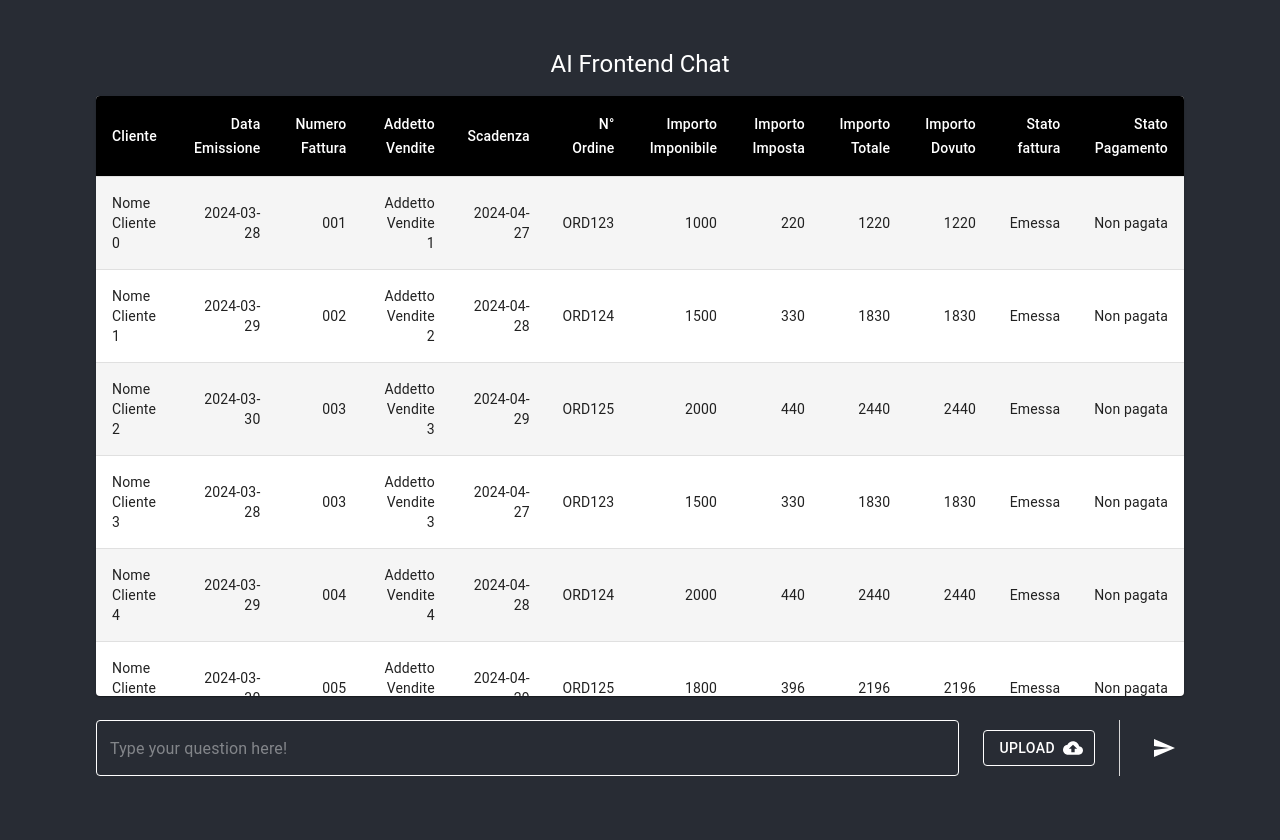
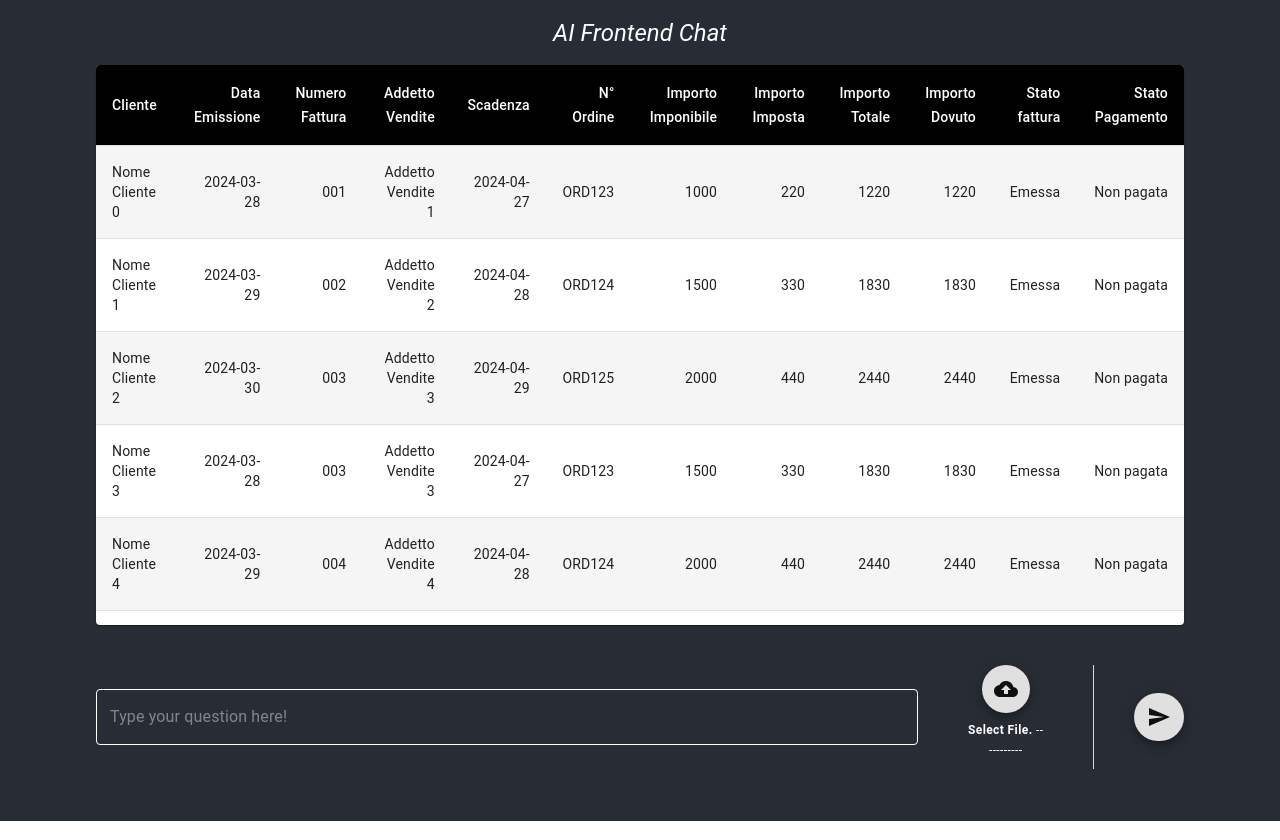
Before and after one commit to Karmhhh/ai_frontend, a React (Create React App) app: page / in a window 1280 px wide. Built offline with nearby package versions, Linux system fonts and the light colour scheme.

Commit message:
some changes

```diff
--- a/src/App.js
+++ b/src/App.js
@@ -3,9 +3,7 @@ import {
   TextField,
   Divider,
   Stack,
-  IconButton,
   Grid,
-  Table,
   Typography,
 } from "@mui/material";
 import InputFileUpload from "./Components/ImportButton";
@@ -13,6 +11,7 @@ import SendIcon from "@mui/icons-material/Send";
 import { makeStyles, styled } from "@mui/styles";
 import CustomizedTables from "./Components/Table";
 import data from "./mockup";
+import Fab from "@mui/material/Fab";
 import { useEffect, useState } from "react";
 const useStyles = makeStyles({
   whiteBorder: {
@@ -36,21 +35,22 @@ function App() {
   const classes = useStyles();
   return (
     <div className="App">
-      <Grid direction={"column"} container padding={"3rem"}>
+      <Grid direction={"column"} container padding={"1rem 3rem"}>
         <Grid item>
-          <Typography component={"h6"} variant="h5">
+          <Typography component={"i"} variant="h5">
             AI Frontend Chat
           </Typography>
         </Grid>
-        <Grid item padding={"1rem 3rem"} sx={{ height: "78vh" }}>
+        <Grid item padding={"1rem 3rem"} sx={{ height: "75vh" }}>
           <CustomizedTables data={data} />
         </Grid>
 
         <Grid item>
+
           <Stack
             padding={"1rem 3rem"}
             direction={"row"}
-            spacing={3}
+            spacing={5}
             alignItems={"center"}
           >
             <WhiteTextTextField
@@ -72,10 +72,10 @@ function App() {
               variant="middle"
               flexItem
             />
+            <Fab variant="extended" color="inherit" aria-label="send">
+              <SendIcon style={{ fill: "#0f0f0f" }} />
+            </Fab>
 
-            <IconButton color="inherit">
-              <SendIcon />
-            </IconButton>
           </Stack>
         </Grid>
       </Grid>
--- a/src/Components/ImportButton.js
+++ b/src/Components/ImportButton.js
@@ -2,8 +2,8 @@ import * as React from "react";
 import { styled } from "@mui/material/styles";
 import Button from "@mui/material/Button";
 import CloudUploadIcon from "@mui/icons-material/CloudUpload";
-import { useState } from "react";
 import { Stack, Typography } from "@mui/material";
+import Fab from "@mui/material/Fab";
 
 const VisuallyHiddenInput = styled("input")({
   clip: "rect(0 0 0 0)",
@@ -17,28 +17,36 @@ const VisuallyHiddenInput = styled("input")({
   width: 1,
 });
 
-export default function InputFileUpload({file}) {
+export default function InputFileUpload({ file }) {
   const handleFileChange = (event) => {
     const uploadedFile = event.target.files[0];
     file.setFile(uploadedFile);
   };
   return (
-    <Stack direction={"column"}>
-      <Button
+    <Stack direction={"column"} alignItems={"center"}>
+      <Fab
+        size="medium"
         color="inherit"
         component="label"
         role={undefined}
         variant="outlined"
         tabIndex={-1}
-        endIcon={<CloudUploadIcon />}
+        aria-label="send"
       >
-        Upload
+        {" "}
         <VisuallyHiddenInput onChange={handleFileChange} type="file" />
-      </Button>{" "}
-      {file.file && (
-        <Typography margin={2} component={"p"} variant={"caption"}>
+        <CloudUploadIcon style={{ fill: "#0f0f0f" }} />
+      </Fab>
+
+      {file.file !== null ? (
+        <Typography margin={1} component={"p"} variant={"caption"}>
           <b>File selezionato: </b>
-          {file.file.name}
+         <i>{file.file.name}</i>
+        </Typography>
+      ) : (
+        <Typography margin={1} component={"p"} variant={"caption"}>
+          <b>Select File. </b>
+         {" ----------- "}
         </Typography>
       )}
     </Stack>
--- a/src/Components/Table.js
+++ b/src/Components/Table.js
@@ -43,7 +43,7 @@ const rows = [
 
 export default function CustomizedTables({data}) {console.log(data)
   return (
-    <TableContainer component={Paper} sx={{maxHeight: "75vh",overflowY: 'auto' }}>
+    <TableContainer component={Paper} sx={{maxHeight: "70vh",overflowY: 'auto' }}>
       <Table sx={{ minWidth: 700 }} aria-label="customized table">
         <TableHead >
           <TableRow>
```
